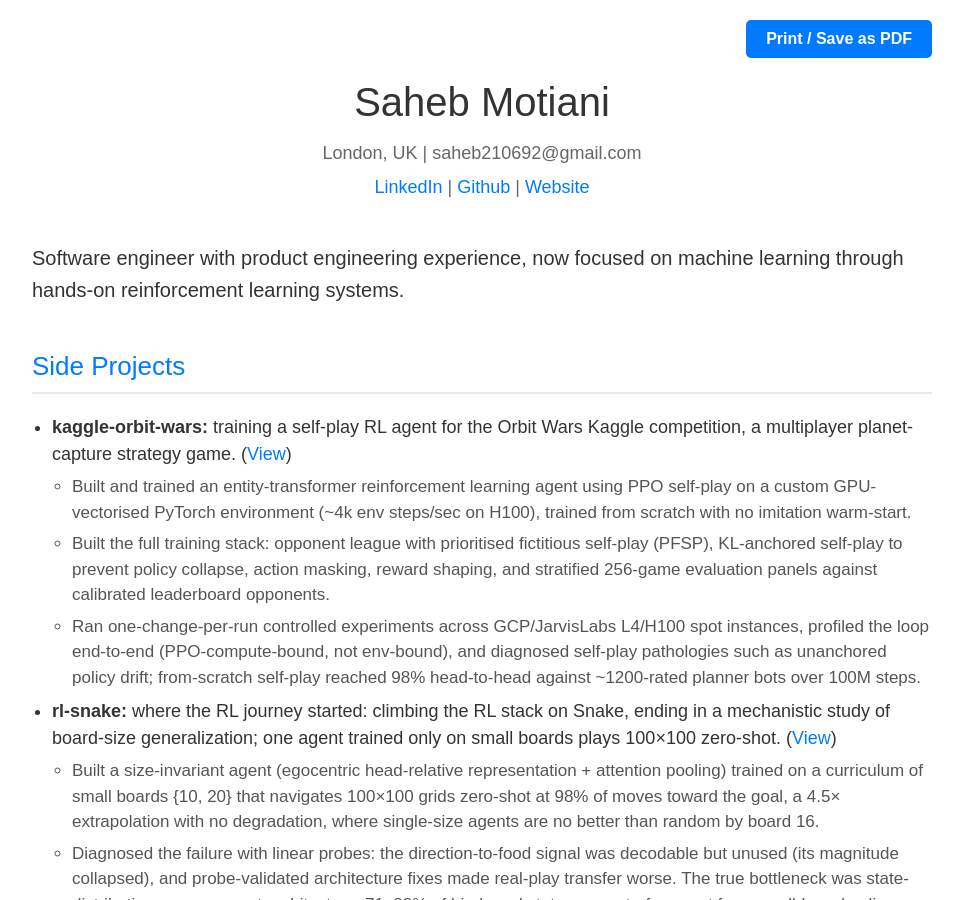
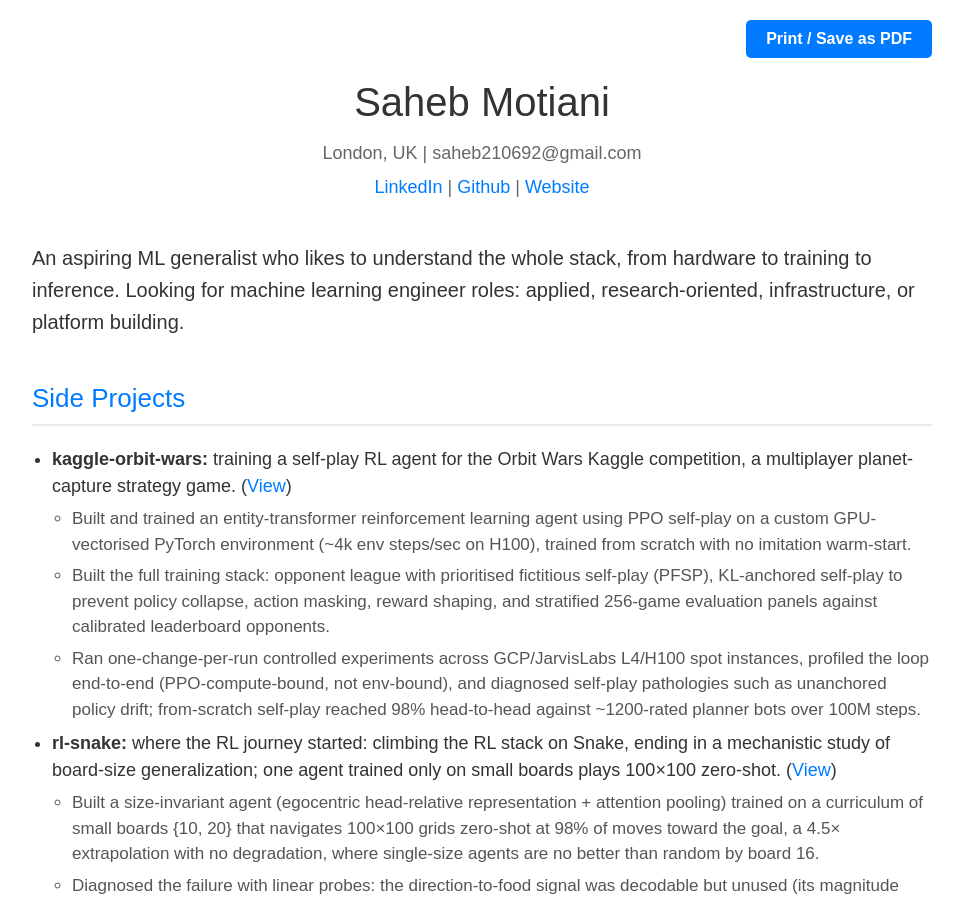
Before and after one commit to Saheb/saheb.github.com, a Jekyll site: the page cv.html, which Jekyll copies as it is, in a window 1280 px wide and 900 px high. Shown: the whole window, without its empty margins (158-1121 px from the left). Built offline with Jekyll 4.4.1, drawn with Linux system fonts in a browser that asks for light colours.

Commit message:
update cv headline

```diff
--- a/cv.html
+++ b/cv.html
@@ -265,8 +265,9 @@
         </div>
 
         <div class="resume-intro">
-            <p>Software engineer with product engineering experience, now focused on machine learning through hands-on
-                reinforcement learning systems.</p>
+            <p>An aspiring ML generalist who likes to understand the whole stack, from hardware to training to
+                inference. Looking for machine learning engineer roles: applied, research-oriented, infrastructure, or
+                platform building.</p>
         </div>
 
         <div class="resume-section">
```
